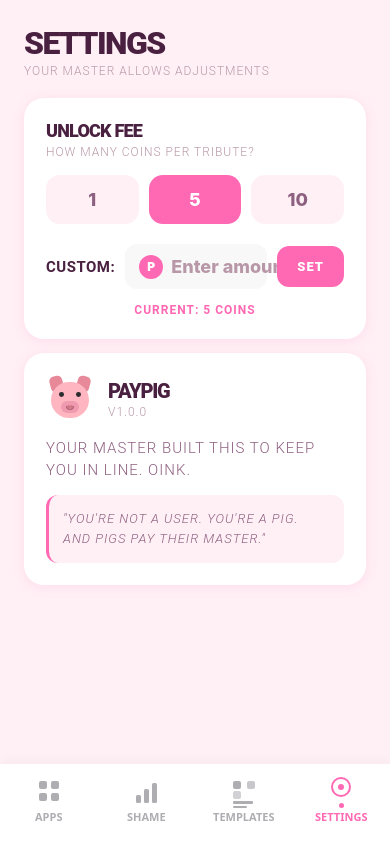
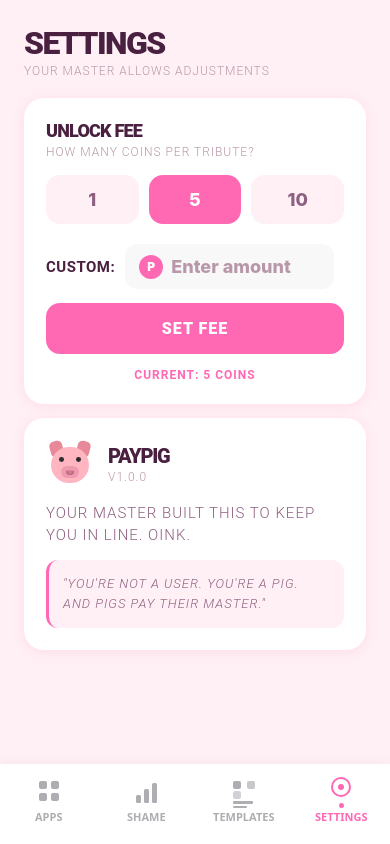
Before and after one commit to youcoward911/App, a React Native app in the folder AppLock/: screen /Settings in a window 390 px wide. Built offline with nearby package versions, Linux system fonts and the light colour scheme.

Commit message:
Replace fee Set button with GlowButton, add degrading taunts on save
https://claude.ai/code/session_01VzyjKUXFBMKFQs3sNTF1W8

```diff
--- a/AppLock/src/screens/SettingsScreen.js
+++ b/AppLock/src/screens/SettingsScreen.js
@@ -11,6 +11,7 @@ import {
 } from "react-native";
 import { useAppLock } from "../context/AppLockContext";
 import PigMascot from "../components/PigMascot";
+import GlowButton from "../components/GlowButton";
 import { C, T, CARD_SHADOW } from "../utils/theme";
 
 export default function SettingsScreen() {
@@ -25,6 +26,14 @@ export default function SettingsScreen() {
     dispatch({ type: "UPDATE_SETTINGS", payload: { defaultFee: val } });
   };
 
+  const FEE_TAUNTS = [
+    "Really, you're gonna pay that much? Hahahaha.",
+    "You set it yourself and you'll still complain. Pathetic.",
+    "Your master approves. Now go waste them.",
+    "Cute. You think choosing the price gives you control.",
+    "Set. Not that it matters — you'll pay whatever I tell you.",
+  ];
+
   const saveCustom = () => {
     const val = parseInt(customFee, 10);
     if (isNaN(val) || val < 0) {
@@ -32,7 +41,8 @@ export default function SettingsScreen() {
       return;
     }
     dispatch({ type: "UPDATE_SETTINGS", payload: { defaultFee: val } });
-    Alert.alert("Saved", `${val} coins per act of obedience.`);
+    const taunt = FEE_TAUNTS[Math.floor(Math.random() * FEE_TAUNTS.length)];
+    Alert.alert(`${val} coins per unlock`, taunt);
   };
 
   return (
@@ -73,12 +83,15 @@ export default function SettingsScreen() {
                 keyboardType="number-pad"
                 placeholder="Enter amount"
                 placeholderTextColor={C.textTertiary}
+                onSubmitEditing={saveCustom}
               />
             </View>
-            <TouchableOpacity style={styles.saveBtn} activeOpacity={0.85} onPress={saveCustom}>
-              <Text style={styles.saveBtnText}>Set</Text>
-            </TouchableOpacity>
           </View>
+          <GlowButton
+            title="Set Fee"
+            onPress={saveCustom}
+            style={{ marginTop: 14 }}
+          />
 
           <Text style={styles.currentFeeText}>
             Current: {currentFee} coins
@@ -157,13 +170,6 @@ const styles = StyleSheet.create({
   },
   feeCoinP: { color: "#FFF", fontSize: 12, fontWeight: "900" },
   feeInput: { flex: 1, fontSize: 18, fontWeight: "800", color: C.pink, paddingVertical: 12 },
-  saveBtn: {
-    backgroundColor: C.pink,
-    borderRadius: 12,
-    paddingHorizontal: 20,
-    paddingVertical: 13,
-  },
-  saveBtnText: { ...T.button, fontSize: 13 },
   currentFeeText: { ...T.caption, color: C.pink, marginTop: 14, textAlign: "center", fontWeight: "700" },
 
   // About
```
